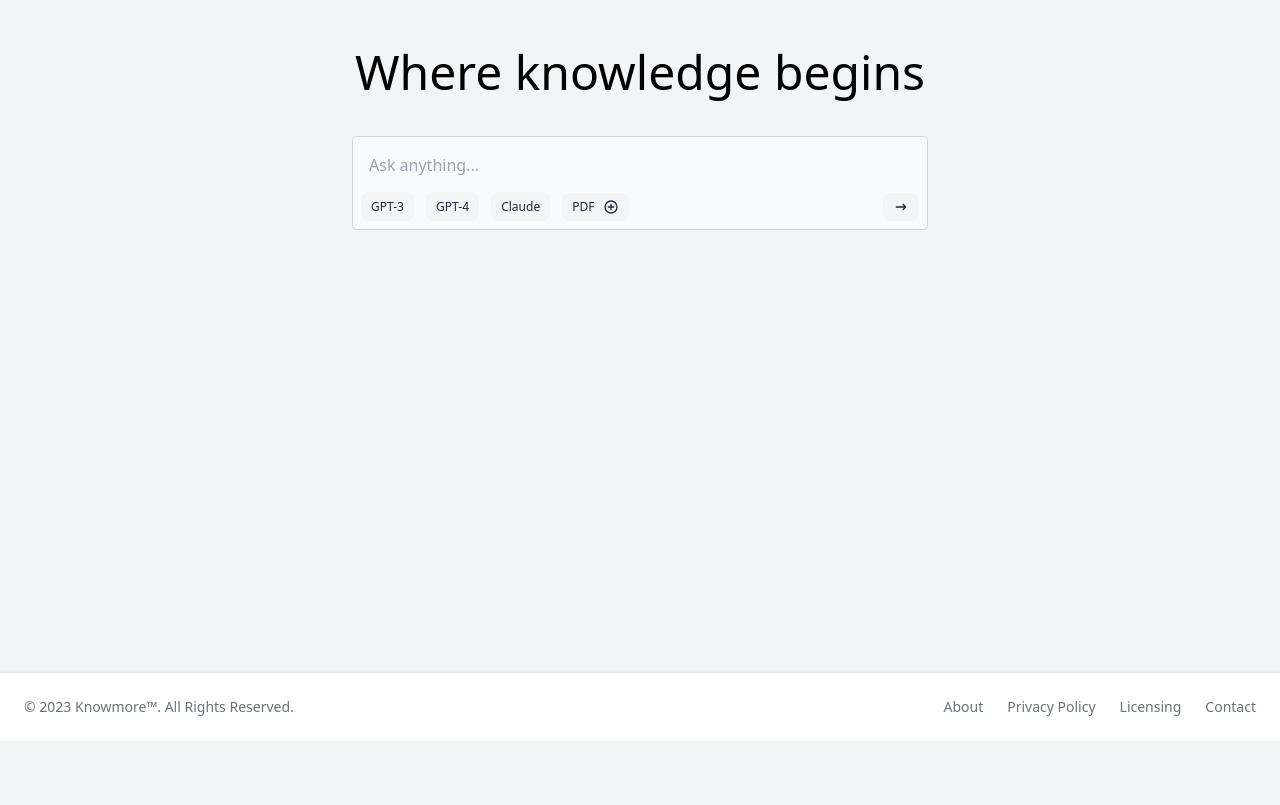
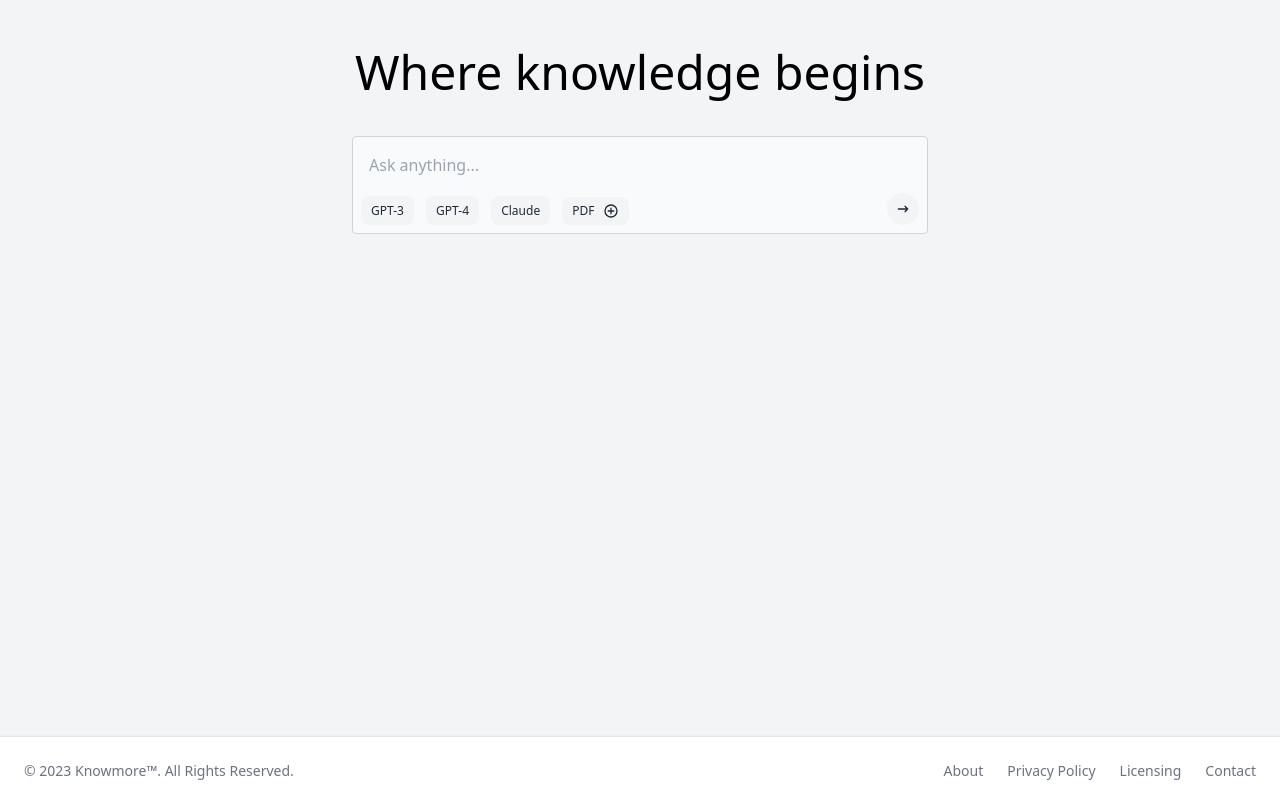
Before and after one commit to ahmadrosid/Knowmore, a Django app: page / in a window 1280 px wide. Shown: the part 62-867 px from the top of the page. Before the commit the page ends 778 px from the top, so only its background shows below. Run offline with Django 4.2, Linux system fonts and the light colour scheme; some libraries are stand-ins or nearby versions.

```diff
--- a/Knowmore/views.py
+++ b/Knowmore/views.py
@@ -15,14 +15,13 @@ async def ask_claude(query):
         async with client.messages.stream(
                 max_tokens=1024,
                 messages=[{"role": "user", "content": query}],
-                model="claude-3-opus-20240229",
+                model="claude-3-5-sonnet-20240620",
             ) as stream:
                 async for text in stream.text_stream:
                     message = {
                          'content' : text
                     }
                     data = json.dumps(message)
-                    print(data)
                     yield "data: " + data + "\n\n"
                 yield f"data: <END_STREAMING_SSE>\n\n"
 
--- /dev/null
+++ b/requirements.txt
@@ -0,0 +1,4 @@
+anthropic
+Django>=4.2
+daphne>=4.1
+django-compressor>=4.0
--- a/templates/_base.html
+++ b/templates/_base.html
@@ -54,7 +54,7 @@
         </div>
       </nav>
 
-    <div class="container mx-auto mt-4 min-h-[82vh]">
+    <div class="container mx-auto mt-4 min-h-[90vh]">
         {% block content %}
         {% endblock content %}
     </div>
--- a/templates/index.html
+++ b/templates/index.html
@@ -43,7 +43,7 @@
                         </button>
                     </div>
                     <div class="pr-2 pb-2">
-                        <button class="bg-gray-100 text-gray-800 text-xs font-medium px-2.5 py-1.5 rounded-lg dark:bg-gray-600 dark:text-gray-300 dark:hover:bg-gray-800">
+                        <button class="bg-gray-100 text-gray-800 text-xs font-medium px-2 py-2 rounded-full dark:bg-gray-600 dark:text-gray-300 dark:hover:bg-gray-800">
                             <svg class="w-4 h-4 text-gray-800 dark:text-white" aria-hidden="true" xmlns="http://www.w3.org/2000/svg" fill="none" viewBox="0 0 24 24">
                                 <path stroke="currentColor" stroke-linecap="round" stroke-linejoin="round" stroke-width="2" d="M19 12H5m14 0-4 4m4-4-4-4"/>
                             </svg>
```
Also changed, not shown: README.md, static/src/output.css, 2 other files.
